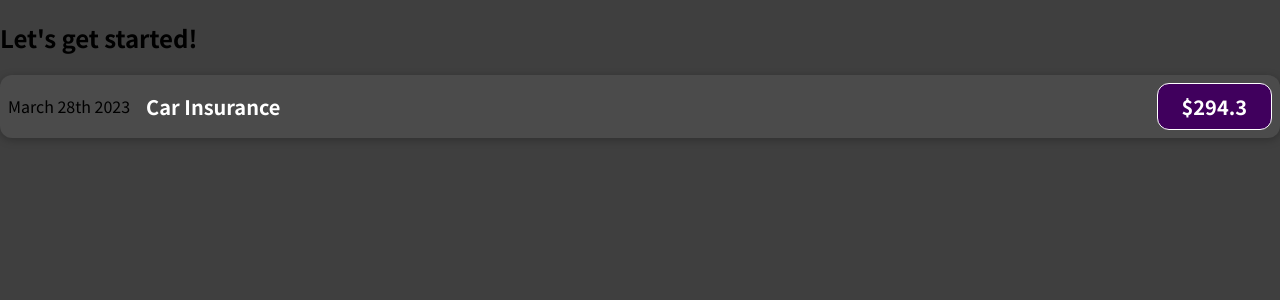
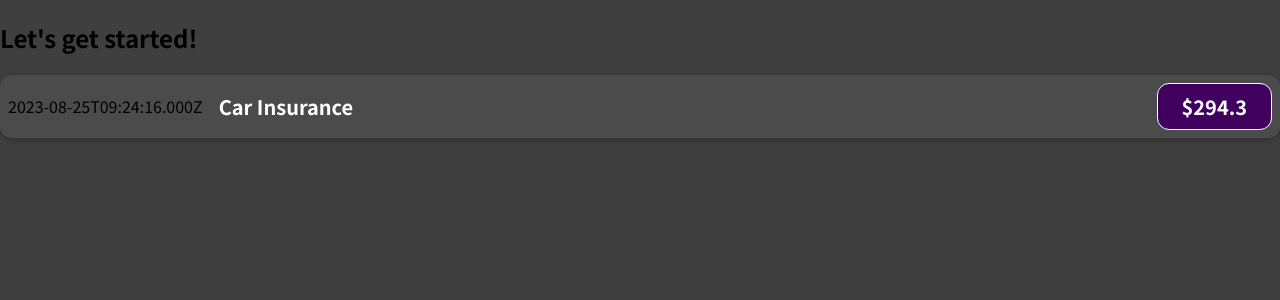
Before and after one commit to rizwan-zaheer-pikessoft/maxi-react, a JavaScript app: page / in a window 1280 px wide. Shown: the top 300 px of the page. Built offline with nearby package versions, Linux system fonts and the light colour scheme.

Commit message:
MAXI-47:remove hard code values

```diff
--- a/src/components/ExpenseItem.js
+++ b/src/components/ExpenseItem.js
@@ -1,11 +1,15 @@
 import './ExpenseItem.css'
 function ExpenseItem(){
+    const expenseDate = new Date();
+    const expenseName = 'Car Insurance';
+    const expensePrice = '$294.3';
+
     return (
         <div className="expense-item">
-            <div>March 28th 2023</div>
+            <div>{expenseDate.toISOString()}</div>
             <div className="expense-item__description">
-                <h2>Car Insurance</h2>
-                <div className="expense-item__price">$294.3</div>
+                <h2>{expenseName}</h2>
+                <div className="expense-item__price">{expensePrice}</div>
             </div>
         </div>
     )
```
